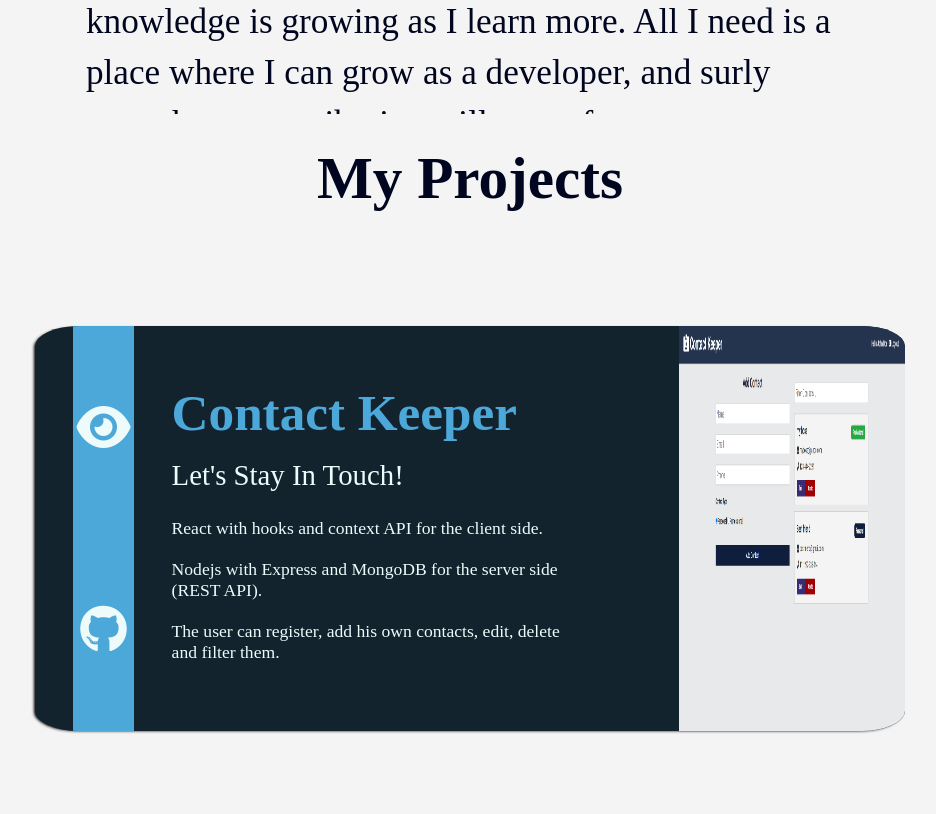
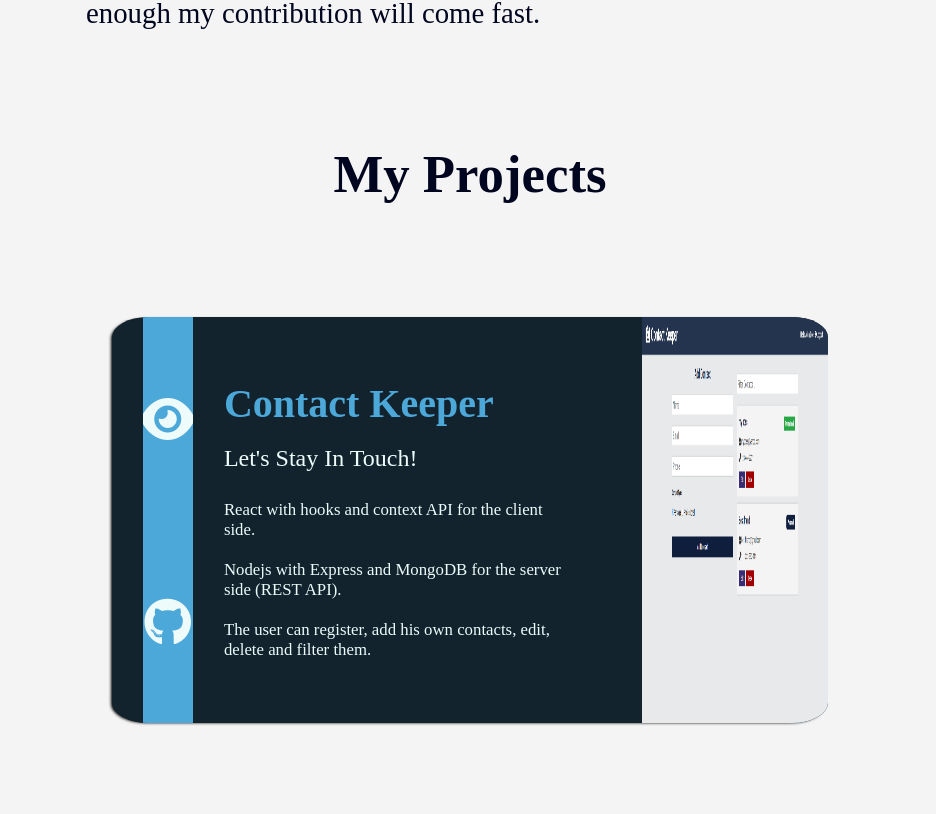
Before and after one commit to ormeiry/Meiry-Portfolio, a React (Create React App) app: page / in a window 1280 px wide. Shown: the part 1566-2380 px from the top of the page, without its empty margins (170-1106 px from the left). Built offline with nearby package versions, Linux system fonts and the light colour scheme; no server answers.

Commit message:
Added more styling and changed the font size.

```diff
--- a/src/components/About/AboutMe.css
+++ b/src/components/About/AboutMe.css
@@ -53,7 +53,7 @@
 
 @media screen and (min-width: 760px) {
   .about-container {
-    height: 110vh;
+    height: 100vh;
   }
 
   .about-container p {
@@ -94,7 +94,7 @@
     margin-top: 110px;
     font-size: var(--desktop-p);
     width: 60%;
-    line-height: 3.2rem;
+    line-height: 3rem;
   }
 
   .animation-side {
--- a/src/components/Card/Card.css
+++ b/src/components/Card/Card.css
@@ -28,6 +28,7 @@
   justify-content: space-evenly;
   align-items: center;
   color: var(--w-text);
+  margin-top: 10px;
   height: 80%;
   width: 90%;
 }
@@ -51,13 +52,13 @@
 
 .card-content h2 {
   color: var(--secondary);
-  font-size: 2em;
+  font-size: 1.6rem;
   font-weight: 600;
   margin: 0;
 }
 
 .card-content h4 {
-  font-size: 1.2em;
+  font-size: 1.1em;
   font-weight: 500;
   margin: 0;
 }
@@ -74,7 +75,7 @@
 }
 
 .card-content li {
-  font-size: 1.1em;
+  font-size: 0.9em;
   font-weight: 300;
   margin: 10px 0;
 }
@@ -115,16 +116,16 @@
 
   .card-content h2 {
     color: var(--secondary);
-    font-size: var(--pad-title);
+    font-size: 2.6rem;
     font-weight: 600;
   }
 
   .card-content h4 {
-    font-size: 2em;
+    font-size: 1.85rem;
   }
 
   .card-content li {
-    font-size: 1.6em;
+    font-size: 1.6rem;
     font-weight: 100;
     margin: 10px 0;
   }
@@ -170,18 +171,18 @@
   }
 
   .project-links a {
-    padding: 0 0.5em;
+    padding: 0 0.5rem;
     text-decoration: none;
     color: var(--w-text);
     font-size: 1rem;
   }
 
   .card-content h2 {
-    font-size: 3.2em;
+    font-size: 2.5rem;
   }
 
   .card-content h4 {
-    font-size: 1.8em;
+    font-size: 1.5rem;
   }
 
   .card-content ul {
@@ -189,9 +190,8 @@
   }
 
   .card-content li {
-    font-size: 1.1em;
-    font-weight: 300;
+    font-weight: 100;
     margin: 10px 0;
-    font-size: 1.1em;
+    font-size: 1.05rem;
   }
 }
--- a/src/components/Card/CardContainer.css
+++ b/src/components/Card/CardContainer.css
@@ -1,6 +1,6 @@
 .card-container {
   height: 100%;
-  width: 97%;
+  width: 90%;
   background-color: rgba(2, 2, 2, 0);
   display: flex;
   flex-direction: column;
@@ -8,5 +8,12 @@
   align-items: center;
 }
 
+@media screen and (min-width: 760px) {
+  .card-container {
+    height: 100%;
+    width: 80%;
+  }
+}
+
 @media screen and (min-width: 992px) {
 }
--- a/src/components/portfolio/portfolio.css
+++ b/src/components/portfolio/portfolio.css
@@ -42,7 +42,7 @@
   }
 
   .portfolio-wrapper h1 {
-    margin-top: 100px;
+    margin-top: 30px;
     margin-bottom: 0px;
     font-size: var(--pad-title);
   }
--- a/src/index.css
+++ b/src/index.css
@@ -1,20 +1,20 @@
-@import url("https://fonts.googleapis.com/css2?family=Oswald:wght@500&display=swap");
+@import url('https://fonts.googleapis.com/css2?family=Oswald:wght@500&display=swap');
 
 :root {
   --primary: #12232e;
   --secondary: #4da8da;
   --w-text: #eefbfb;
-  --mobile-p: 1.5rem;
-  --pad-p: 2.1rem;
-  --desktop-p: 2.2rem;
-  --mobile-title: 2.5rem;
-  --pad-title: 3.5rem;
-  --desktop-title: 3.7rem;
+  --mobile-p: 1.2rem;
+  --pad-p: 1.7rem;
+  --desktop-p: 1.8rem;
+  --mobile-title: 2.2rem;
+  --pad-title: 3rem;
+  --desktop-title: 3.3rem;
 }
 
 body {
   background-color: rgba(245, 244, 244, 0.959);
-  font-family: "Playfair Display", serif;
+  font-family: 'Playfair Display', serif;
   -webkit-font-smoothing: antialiased;
   -moz-osx-font-smoothing: grayscale;
   margin: 0;
@@ -24,7 +24,7 @@ body {
 }
 
 code {
-  font-family: source-code-pro, Menlo, Monaco, Consolas, "Courier New",
+  font-family: source-code-pro, Menlo, Monaco, Consolas, 'Courier New',
     monospace;
 }
 
```
